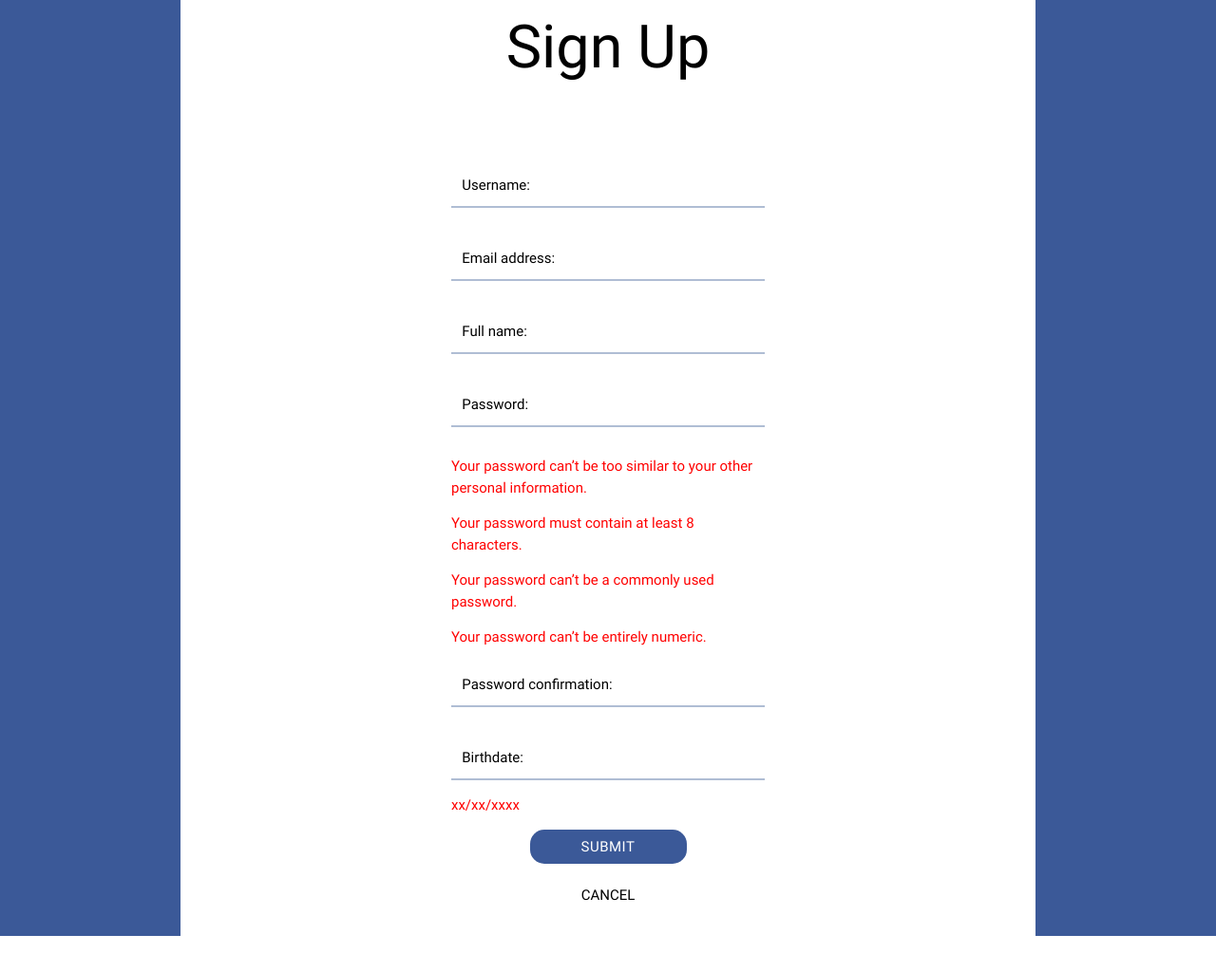
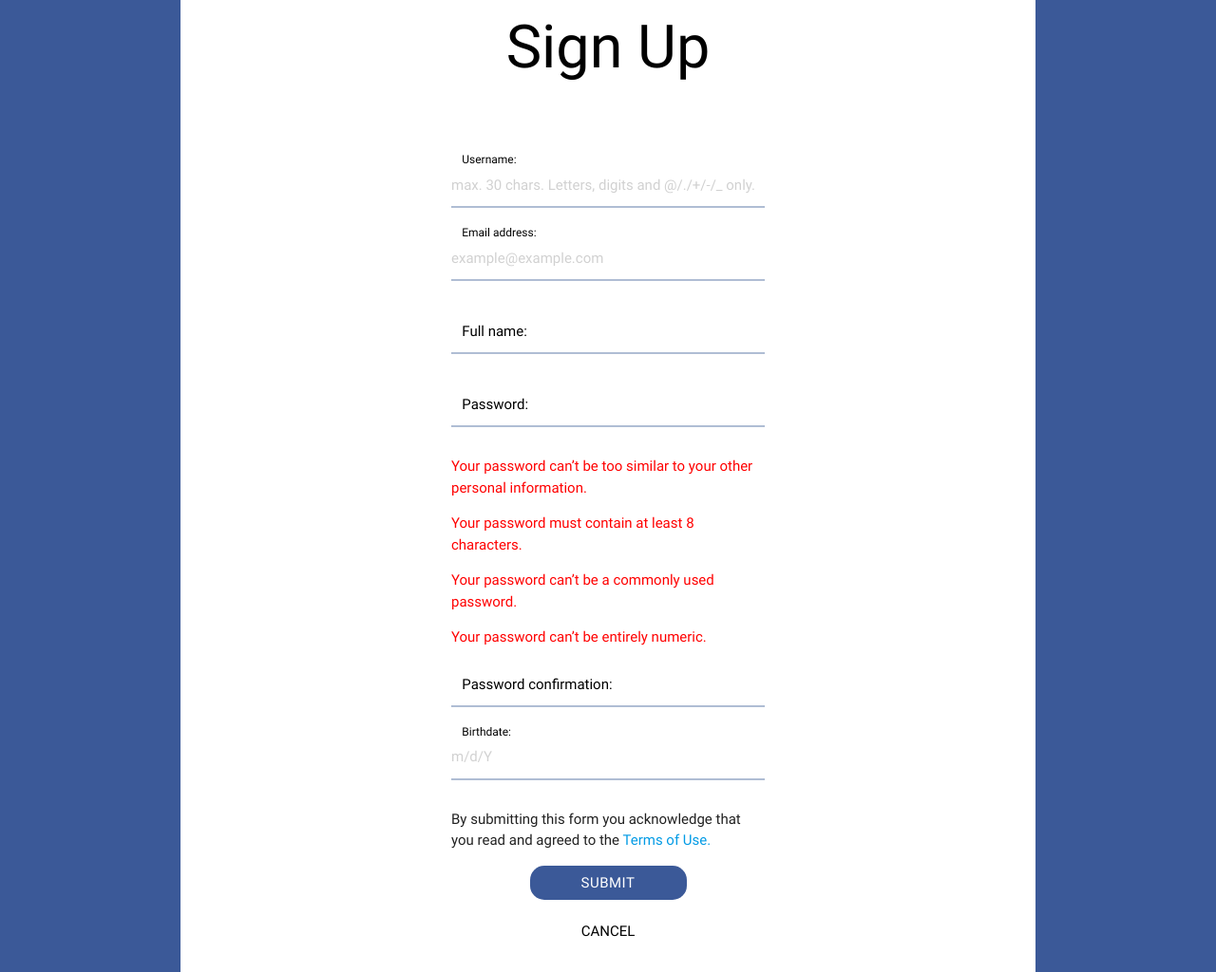
Before and after one commit to felipevfa/ubet, a Django app: page /en/signup in a window 1280 px wide. Shown: the whole page at 95% size. Before the commit the page ends 986 px from the top, so only its background shows below. Run offline with Django 3.2, Linux system fonts and the light colour scheme; some libraries are stand-ins or nearby versions.

Commit message:
Mais melhorias na interface.

```diff
--- a/ubet/forms.py
+++ b/ubet/forms.py
@@ -6,6 +6,8 @@ from ubet.models import Group,Ubet_user
 from django.contrib.auth.models import User, UserManager
 from django.core.exceptions import ValidationError
 from django.utils.translation import ugettext_lazy as _
+from django.utils.translation import get_language
+from django.utils import formats
 import datetime
 from rayquasa.settings import GROUP_MAX_CAPACITY as gmaxcap
 import logging
@@ -23,7 +25,7 @@ def validate_maioridade(arg):
 
 
 class UserSignupForm(UserCreationForm):
-	nascimento = forms.DateField(required=True,label=_('Birthdate') ,help_text='xx/xx/xxxx')
+	nascimento = forms.DateField(required=True,label=_('Birthdate'))
 	nascimento.validators=[validate_maioridade]
 	# nascimento.widget	.attrs = {
 	#     'class':'datepicker'
@@ -35,16 +37,24 @@ class UserSignupForm(UserCreationForm):
 				   'first_name' : _('Full name'),
 		}
 		help_texts = {
-			'username' : '',
+			'username': '',
 		}
 	def __init__(self, *args, **kwargs):
 		super(UserSignupForm, self).__init__(*args, **kwargs)
 		self.fields['password2'].help_text = ''
 		self.fields['username'].widget.attrs={
 			'class': 'tooltipped',
-			'data-tooltip' : _('The credential you use to log into the site')
+			'data-tooltip' : _('The credential you use to log into the site'),
+			'placeholder': _('max. 30 chars. Letters, digits and @/./+/-/_ only.')
 
 		}
+		self.fields['email'].widget.attrs = {
+			'placeholder': 'example@example.com'
+		}
+		self.fields['nascimento'].widget.attrs = {
+			'placeholder': formats.get_format("SHORT_DATE_FORMAT", lang=get_language())
+		}
+
 	def save(self, commit=True):
 		user = User.objects.create_user(self.cleaned_data['username'],
 			email = self.cleaned_data['email'],
--- a/ubet/static/ubet/css/styles.css
+++ b/ubet/static/ubet/css/styles.css
@@ -5,7 +5,7 @@
  */
 
 html {
-	max-height: 100vh;
+	min-height: 100vh;
 	overflow-y: scroll;
 }
 
--- a/ubet/static/ubet/js/view.js
+++ b/ubet/static/ubet/js/view.js
@@ -25,6 +25,7 @@ $(document).ready(function() {
 	toast();
 
 	$(".button-collapse").sideNav();
+	$(".modal-trigger").leanModal();
 
 	$('select').material_select();
 
--- a/ubet/templates/ubet/login.html
+++ b/ubet/templates/ubet/login.html
@@ -3,7 +3,7 @@
 {% block menu %} {% endblock menu %}
 {% load static %}
 {% block main_content %}
-	<div class="container">
+	<div class="container mobile-container">
 		<div class="form-wrapper">
 			<h1 id="login-title" class="center-align">{% trans "Welcome to uBet!" %}</h1>
 
--- a/ubet/templates/ubet/new_group.html
+++ b/ubet/templates/ubet/new_group.html
@@ -3,6 +3,7 @@
 {% block menu %} {% endblock menu %}
 
 {% block main_content %}
+	<div class="container mobile-container">
 		<div class="form-wrapper">
 			<h1 class="center-align">{% trans "New Group " %}</h1>
 
@@ -19,4 +20,5 @@
 				</div>
 			</form>
 		</div>
+	</div>
 {% endblock %}
--- a/ubet/templates/ubet/signup.html
+++ b/ubet/templates/ubet/signup.html
@@ -3,7 +3,7 @@
 {% block menu %} {% endblock menu %}
 
 {% block main_content %}
-	<div class="container">
+	<div class="container mobile-container">
 		<div class="form-wrapper">
 			<h1 class="center-align">{% trans "Sign Up" %}</h1>
 
@@ -12,15 +12,35 @@
 
 				<ul id="form-fields">{{ form.as_ul }}</ul>
 
+				<div class="g-recaptcha" data-sitekey="6Ld3zx4TAAAAALiGsdo6DCDy9-6noYYabMbwaZh6"></div>
+
+				<p>{% trans "By submitting this form you acknowledge that you read and agreed to the" %} <a class="modal-trigger" href="#terms-of-use"> {% trans 'Terms of Use' %}.</a>
+
 				<div class="input-field center-align">
 					<input type="submit" value="{% trans 'Submit' %}"  class="submit-button btn" id="signup-btn">
 
 					<a href="{% url 'login' %}" class="btn-flat">{% trans "Cancel" %}</a>
-
-
-				<div class="g-recaptcha" data-sitekey="6Ld3zx4TAAAAALiGsdo6DCDy9-6noYYabMbwaZh6"></div>
 				</div>
 			</form>
 		</div>
 	</div>
+
+	<div id="terms-of-use" class="modal">
+		<div class="modal-content">
+			<h5>{% trans 'Terms of Use' %}</h5>
+
+			<p> {% trans 'By registering on this website you acknowledge that: ' %}
+			<ul>
+				<li>1. {% trans "You are 18 years old or older." %}</li>
+				<li>2. {% trans "This will be your only account." %}</li>
+				<li>3. {% trans "You may be prompted, at any moment, to prove your identity through official identity documents, such as your driver's license, and a proof of residency." %}</li>
+			</ul>
+
+			<p>{% trans "Failure to comply to one or more of these Terms may result in the termination of your account." %}</p>
+		</div>
+
+		<div class="modal-footer">
+			<a href="#!" class="modal-action modal-close btn-flat right">{% trans 'Close' %}</a>
+		</div>
+	</div>
 {% endblock %}
```
Also changed, not shown: other parts of ubet/static/ubet/css/styles.css (+41 -10 lines), ubet/templates/ubet/bet.html (+5 -7 lines), ubet/templates/ubet/group_info.html (+18 -29 lines), ubet/templates/ubet/user_cp.html (+5 -4 lines). Lines whose indentation alone changed are shown as unchanged.
